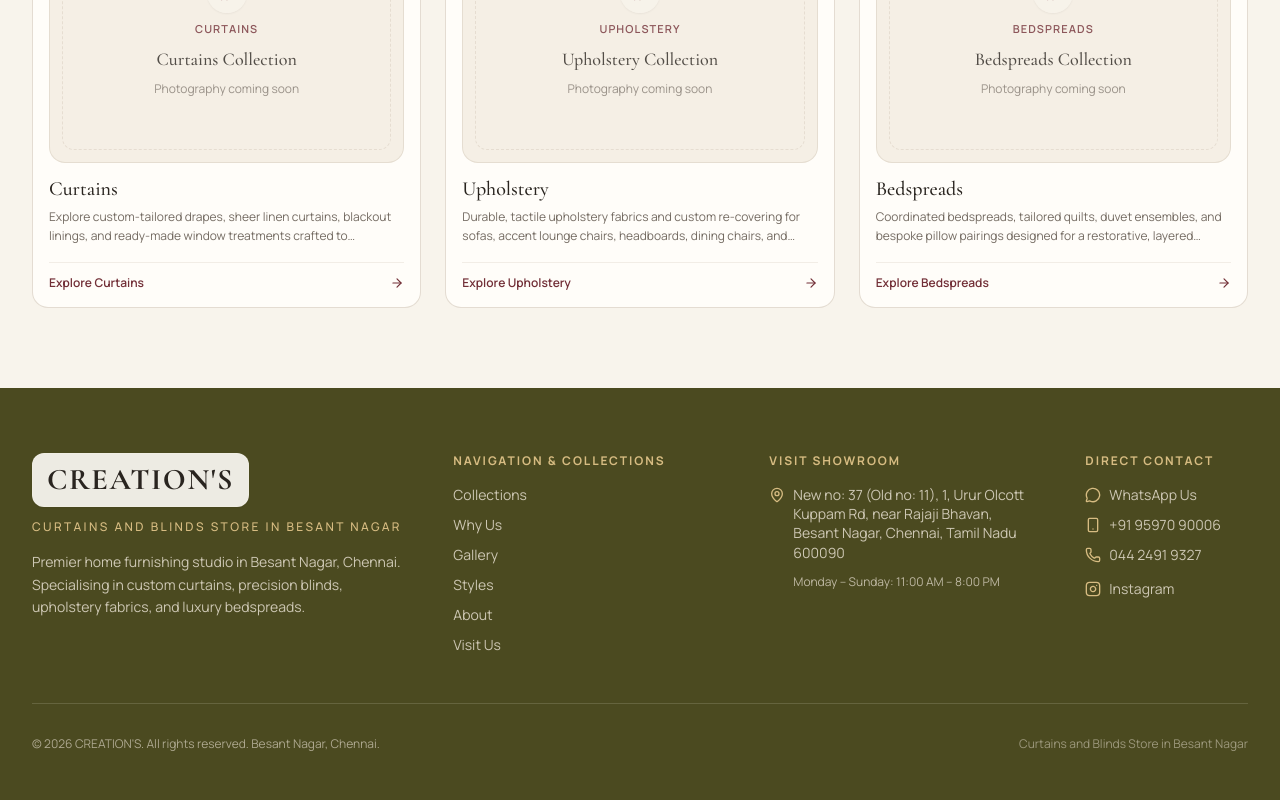
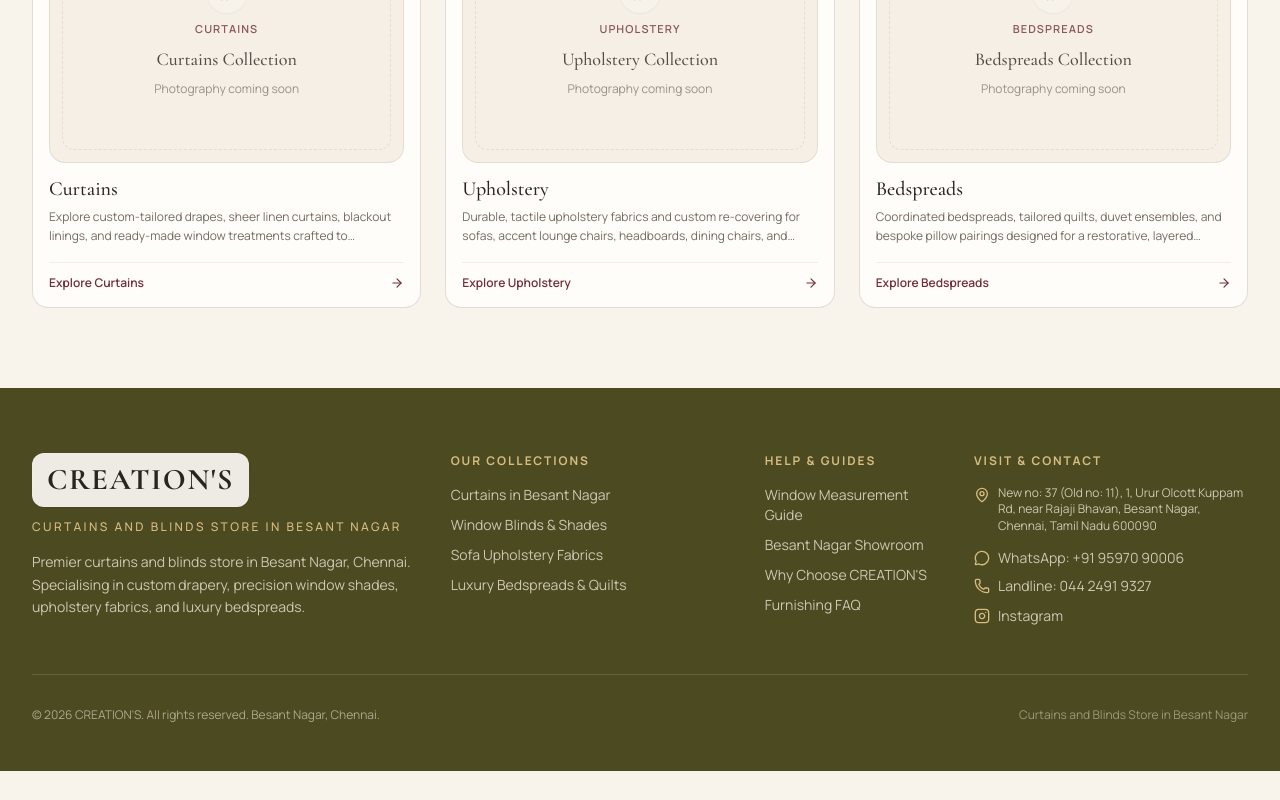
Before and after one commit to Hamza525318/creations, a Next.js app: page /blinds in a window 1280 px wide. Shown: the part 2850-3650 px from the top of the page. After the commit the page ends 3621 px from the top, so only its background shows below. Built offline with nearby package versions, Linux system fonts and the light colour scheme; no server answers.

Commit message:
Execute link building strategy, shorten title & meta descriptions, and fix heading hierarchy

```diff
--- a/src/app/bedspreads/page.tsx
+++ b/src/app/bedspreads/page.tsx
@@ -4,9 +4,9 @@ import CategoryPage from "@/components/collections/category-page";
 import { createMetadata } from "@/config/seo";
 
 export const metadata: Metadata = createMetadata({
-  title: "Bedspreads in Besant Nagar, Chennai | CREATION'S",
+  title: "Bedspreads & Quilts in Besant Nagar",
   description:
-    "Explore luxury bedspreads, tailored quilts, and coordinated bedroom textiles designed for rest and character at CREATION'S in Besant Nagar, Chennai.",
+    "Luxury bedspreads, tailored quilts and bedroom linens in Besant Nagar, Chennai. Crafted for coastal comfort and style at CREATION'S.",
   path: "/bedspreads",
 });
 
--- a/src/app/blinds/page.tsx
+++ b/src/app/blinds/page.tsx
@@ -4,9 +4,9 @@ import CategoryPage from "@/components/collections/category-page";
 import { createMetadata } from "@/config/seo";
 
 export const metadata: Metadata = createMetadata({
-  title: "Blinds in Besant Nagar, Chennai | CREATION'S",
+  title: "Window Blinds in Besant Nagar, Chennai",
   description:
-    "Discover precision window blinds in Besant Nagar, Chennai. Explore tailored Roman blinds, roller shades, and wooden blinds designed for light control and privacy.",
+    "Custom Roman blinds, roller shades & wooden Venetian blinds in Besant Nagar, Chennai. Smooth light control & fitting by CREATION'S.",
   path: "/blinds",
 });
 
--- a/src/app/curtains/page.tsx
+++ b/src/app/curtains/page.tsx
@@ -4,9 +4,9 @@ import CategoryPage from "@/components/collections/category-page";
 import { createMetadata } from "@/config/seo";
 
 export const metadata: Metadata = createMetadata({
-  title: "Curtains in Besant Nagar, Chennai | CREATION'S",
+  title: "Curtains in Besant Nagar, Chennai",
   description:
-    "Explore bespoke curtains in Besant Nagar, Chennai. From sheer linen drapes to lined blackout curtains, tailor your living room and bedroom window treatments with CREATION'S.",
+    "Custom drapes, sheer fabrics & blackout curtains in Besant Nagar, Chennai. Tailored stitching and fitting services by CREATION'S.",
   path: "/curtains",
 });
 
--- a/src/app/layout.tsx
+++ b/src/app/layout.tsx
@@ -24,11 +24,11 @@ const manrope = Manrope({
 export const metadata: Metadata = {
   metadataBase: new URL(siteConfig.url),
   title: {
-    default: "Curtains & Blinds Store in Besant Nagar, Chennai | CREATION'S",
+    default: "Curtains & Blinds in Besant Nagar | CREATION'S",
     template: "%s | CREATION'S",
   },
   description:
-    "Explore curtains, blinds, ready made curtains, upholstery and bedspreads at CREATION'S in Besant Nagar, Chennai. Visit our showroom or contact us for home furnishing requirements.",
+    "Curtains, window blinds, upholstery & bedspreads in Besant Nagar, Chennai. Custom drapery, expert fitting & showroom visits at CREATION'S.",
   alternates: {
     canonical: "/",
   },
@@ -41,23 +41,23 @@ export const metadata: Metadata = {
     siteName: siteConfig.name,
     locale: "en_IN",
     url: siteConfig.url,
-    title: "Curtains & Blinds Store in Besant Nagar, Chennai | CREATION'S",
+    title: "Curtains & Blinds in Besant Nagar | CREATION'S",
     description:
-      "Explore curtains, blinds, ready made curtains, upholstery and bedspreads at CREATION'S in Besant Nagar, Chennai. Visit our showroom or contact us for home furnishing requirements.",
+      "Curtains, window blinds, upholstery & bedspreads in Besant Nagar, Chennai. Custom drapery, expert fitting & showroom visits at CREATION'S.",
     images: [
       {
         url: `${siteConfig.url}/og-default.jpg`,
         width: 1200,
         height: 630,
-        alt: "CREATION'S - Curtains & Blinds Store in Besant Nagar, Chennai",
+        alt: "CREATION'S - Curtains & Blinds in Besant Nagar, Chennai",
       },
     ],
   },
   twitter: {
     card: "summary_large_image",
-    title: "Curtains & Blinds Store in Besant Nagar, Chennai | CREATION'S",
+    title: "Curtains & Blinds in Besant Nagar | CREATION'S",
     description:
-      "Explore curtains, blinds, ready made curtains, upholstery and bedspreads at CREATION'S in Besant Nagar, Chennai. Visit our showroom or contact us for home furnishing requirements.",
+      "Curtains, window blinds, upholstery & bedspreads in Besant Nagar, Chennai. Custom drapery, expert fitting & showroom visits at CREATION'S.",
   },
   robots: {
     index: true,
--- a/src/app/upholstery/page.tsx
+++ b/src/app/upholstery/page.tsx
@@ -4,9 +4,9 @@ import CategoryPage from "@/components/collections/category-page";
 import { createMetadata } from "@/config/seo";
 
 export const metadata: Metadata = createMetadata({
-  title: "Upholstery in Besant Nagar, Chennai | CREATION'S",
+  title: "Upholstery in Besant Nagar, Chennai",
   description:
-    "Give familiar furniture a fresh perspective with durable, tactile upholstery fabrics and custom sofa re-covering at CREATION'S in Besant Nagar, Chennai.",
+    "Custom upholstery fabrics & sofa re-covering in Besant Nagar, Chennai. Premium textures and tailored furniture revival at CREATION'S.",
   path: "/upholstery",
 });
 
--- a/src/components/collections/category-seo-content.tsx
+++ b/src/components/collections/category-seo-content.tsx
@@ -212,6 +212,25 @@ export default function CategorySEOContent({ category }: CategorySEOContentProps
                 </p>
               </div>
             </div>
+
+            {/* Helpful Cross-Links */}
+            <div className="pt-2 flex flex-wrap items-center gap-4 text-xs font-semibold">
+              <Link
+                href="/curtains"
+                className="inline-flex items-center gap-1.5 text-burgundy hover:underline py-1.5 px-3 rounded-lg bg-sand/60 hover:bg-sand"
+              >
+                <span>Coordinate with Custom Curtains</span>
+                <ArrowRight className="h-3 w-3" />
+              </Link>
+
+              <a
+                href="/#location"
+                className="inline-flex items-center gap-1 text-espresso hover:text-burgundy transition-colors py-1.5 px-3 rounded-lg bg-sand/40 hover:bg-sand"
+              >
+                <span>Showroom Location & Fabric Swatches</span>
+                <ArrowRight className="h-3 w-3" />
+              </a>
+            </div>
           </div>
         </Container>
       </section>
@@ -251,6 +270,25 @@ export default function CategorySEOContent({ category }: CategorySEOContentProps
                 </p>
               </div>
             </div>
+
+            {/* Helpful Cross-Links */}
+            <div className="pt-2 flex flex-wrap items-center gap-4 text-xs font-semibold">
+              <Link
+                href="/curtains"
+                className="inline-flex items-center gap-1.5 text-burgundy hover:underline py-1.5 px-3 rounded-lg bg-sand/60 hover:bg-sand"
+              >
+                <span>Matching Bedroom Curtains</span>
+                <ArrowRight className="h-3 w-3" />
+              </Link>
+
+              <Link
+                href="/blinds"
+                className="inline-flex items-center gap-1 text-espresso hover:text-burgundy transition-colors py-1.5 px-3 rounded-lg bg-sand/40 hover:bg-sand"
+              >
+                <span>Bedroom Blackout Blinds</span>
+                <ArrowRight className="h-3 w-3" />
+              </Link>
+            </div>
           </div>
         </Container>
       </section>
--- a/src/components/faq/faq-list.tsx
+++ b/src/components/faq/faq-list.tsx
@@ -32,6 +32,7 @@ export default function FAQList({ items }: FAQListProps) {
                 : "bg-card/70 border-border/80 hover:border-border hover:bg-card"
             }`}
           >
+            <h3 className="m-0 p-0 text-base font-normal">
               <button
                 id={triggerId}
                 type="button"
@@ -52,6 +53,7 @@ export default function FAQList({ items }: FAQListProps) {
                   <ChevronDown className="h-4 w-4" />
                 </span>
               </button>
+            </h3>
 
             {isOpen && (
               <div
--- a/src/components/layout/footer.tsx
+++ b/src/components/layout/footer.tsx
@@ -1,8 +1,8 @@
 import React from "react";
+import Link from "next/link";
 import Container from "./container";
 import BrandLogo from "@/components/common/brand-logo";
 import { siteConfig } from "@/config/site";
-import { mainNav } from "@/config/navigation";
 import { WebsiteMedia } from "@/lib/media/types";
 import { MapPin, Phone, MessageCircle, Smartphone } from "lucide-react";
 
@@ -32,7 +32,7 @@ export default function Footer({ logoMedia }: FooterProps) {
   return (
     <footer className="bg-olive text-ivory border-t border-olive/80 pt-16 pb-24 md:pb-12">
       <Container>
-        <div className="grid grid-cols-1 md:grid-cols-2 lg:grid-cols-12 gap-10 lg:gap-12 pb-12 border-b border-ivory/15">
+        <div className="grid grid-cols-1 md:grid-cols-2 lg:grid-cols-12 gap-8 lg:gap-10 pb-12 border-b border-ivory/15">
           {/* Brand Column */}
           <div className="lg:col-span-4 space-y-4">
             <div className="space-y-2">
@@ -50,49 +50,104 @@ export default function Footer({ logoMedia }: FooterProps) {
               </span>
             </div>
             <p className="font-sans text-sm text-sand/80 leading-relaxed max-w-sm">
-              Premier home furnishing studio in Besant Nagar, Chennai. Specialising in custom curtains, precision blinds, upholstery fabrics, and luxury bedspreads.
+              Premier curtains and blinds store in Besant Nagar, Chennai. Specialising in custom drapery, precision window shades, upholstery fabrics, and luxury bedspreads.
             </p>
           </div>
 
-          {/* Quick Links Column */}
+          {/* Core Collections Links (SEO Internal Link Equity) */}
           <div className="lg:col-span-3 space-y-4">
-            <h3 className="font-sans text-xs font-bold uppercase tracking-[0.16em] text-champagne">
-              Navigation & Collections
-            </h3>
+            <p className="font-sans text-xs font-bold uppercase tracking-[0.16em] text-champagne">
+              Our Collections
+            </p>
             <ul className="space-y-2.5 font-sans text-sm">
-              {mainNav.map((item) => (
-                <li key={item.href}>
-                  <a
-                    href={item.href}
+              <li>
+                <Link
+                  href="/curtains"
                   className="text-sand/80 hover:text-champagne transition-colors"
                 >
-                    {item.title}
-                  </a>
+                  Curtains in Besant Nagar
+                </Link>
               </li>
-              ))}
+              <li>
+                <Link
+                  href="/blinds"
+                  className="text-sand/80 hover:text-champagne transition-colors"
+                >
+                  Window Blinds & Shades
+                </Link>
+              </li>
+              <li>
+                <Link
+                  href="/upholstery"
+                  className="text-sand/80 hover:text-champagne transition-colors"
+                >
+                  Sofa Upholstery Fabrics
+                </Link>
+              </li>
+              <li>
+                <Link
+                  href="/bedspreads"
+                  className="text-sand/80 hover:text-champagne transition-colors"
+                >
+                  Luxury Bedspreads & Quilts
+                </Link>
+              </li>
             </ul>
           </div>
 
-          {/* Visit & Hours Column */}
-          <div className="lg:col-span-3 space-y-4">
-            <h3 className="font-sans text-xs font-bold uppercase tracking-[0.16em] text-champagne">
-              Visit Showroom
-            </h3>
-            <div className="space-y-3 font-sans text-sm text-sand/80">
-              <div className="flex items-start gap-2">
-                <MapPin className="h-4 w-4 text-champagne shrink-0 mt-0.5" />
-                <span className="leading-snug">{siteConfig.address.fullAddress}</span>
-              </div>
-              <p className="text-xs text-sand/70 pl-6">{siteConfig.hours}</p>
-            </div>
+          {/* Helpful Guides & Showroom Links */}
+          <div className="lg:col-span-2 space-y-4">
+            <p className="font-sans text-xs font-bold uppercase tracking-[0.16em] text-champagne">
+              Help & Guides
+            </p>
+            <ul className="space-y-2.5 font-sans text-sm">
+              <li>
+                <Link
+                  href="/measurement-guide"
+                  className="text-sand/80 hover:text-champagne transition-colors"
+                >
+                  Window Measurement Guide
+                </Link>
+              </li>
+              <li>
+                <a
+                  href="/#location"
+                  className="text-sand/80 hover:text-champagne transition-colors"
+                >
+                  Besant Nagar Showroom
+                </a>
+              </li>
+              <li>
+                <a
+                  href="/#why-us"
+                  className="text-sand/80 hover:text-champagne transition-colors"
+                >
+                  Why Choose CREATION&apos;S
+                </a>
+              </li>
+              <li>
+                <a
+                  href="/#faq"
+                  className="text-sand/80 hover:text-champagne transition-colors"
+                >
+                  Furnishing FAQ
+                </a>
+              </li>
+            </ul>
           </div>
 
           {/* Direct Contact Column */}
-          <div className="lg:col-span-2 space-y-4">
-            <h3 className="font-sans text-xs font-bold uppercase tracking-[0.16em] text-champagne">
-              Direct Contact
-            </h3>
+          <div className="lg:col-span-3 space-y-4">
+            <p className="font-sans text-xs font-bold uppercase tracking-[0.16em] text-champagne">
+              Visit & Contact
+            </p>
             <div className="space-y-2.5 font-sans text-sm text-sand/80">
+              <div className="flex items-start gap-2">
+                <MapPin className="h-4 w-4 text-champagne shrink-0 mt-0.5" />
+                <span className="leading-snug text-xs">{siteConfig.address.fullAddress}</span>
+              </div>
+
+              <div className="pt-1 flex flex-col space-y-2">
                 <a
                   href={siteConfig.whatsappUrl}
                   target="_blank"
@@ -100,15 +155,7 @@ export default function Footer({ logoMedia }: FooterProps) {
                   className="flex items-center gap-2 hover:text-champagne transition-colors"
                 >
                   <MessageCircle className="h-4 w-4 text-champagne shrink-0" />
-                <span>WhatsApp Us</span>
-              </a>
-
-              <a
-                href={`tel:${siteConfig.phoneRaw}`}
-                className="flex items-center gap-2 hover:text-champagne transition-colors"
-              >
-                <Smartphone className="h-4 w-4 text-champagne shrink-0" />
-                <span>{siteConfig.phone}</span>
+                  <span>WhatsApp: {siteConfig.phone}</span>
                 </a>
 
                 <a
@@ -116,18 +163,19 @@ export default function Footer({ logoMedia }: FooterProps) {
                   className="flex items-center gap-2 hover:text-champagne transition-colors"
                 >
                   <Phone className="h-4 w-4 text-champagne shrink-0" />
-                <span>{siteConfig.landline}</span>
+                  <span>Landline: {siteConfig.landline}</span>
                 </a>
 
                 <a
                   href={siteConfig.socialLinks.instagram}
                   target="_blank"
                   rel="noopener noreferrer"
-                className="flex items-center gap-2 hover:text-champagne transition-colors pt-1"
+                  className="flex items-center gap-2 hover:text-champagne transition-colors pt-0.5"
                 >
                   <InstagramIcon className="h-4 w-4 text-champagne shrink-0" />
                   <span>Instagram</span>
                 </a>
+              </div>
             </div>
           </div>
         </div>
--- a/src/components/sections/location-section.tsx
+++ b/src/components/sections/location-section.tsx
@@ -45,7 +45,7 @@ export default async function LocationSection() {
               <div className="flex items-start space-x-3 text-espresso">
                 <MapPin className="h-5 w-5 text-burgundy shrink-0 mt-0.5" />
                 <div>
-                  <h4 className="font-sans text-sm font-semibold">Showroom Address</h4>
+                  <h3 className="font-sans text-sm font-semibold">Showroom Address</h3>
                   <p className="font-sans text-sm text-taupe leading-relaxed">
                     {siteConfig.address.fullAddress}
                   </p>
@@ -58,7 +58,7 @@ export default async function LocationSection() {
               <div className="flex items-start space-x-3 text-espresso">
                 <Smartphone className="h-5 w-5 text-burgundy shrink-0 mt-0.5" />
                 <div>
-                  <h4 className="font-sans text-sm font-semibold">Mobile & WhatsApp</h4>
+                  <h3 className="font-sans text-sm font-semibold">Mobile & WhatsApp</h3>
                   <a
                     href={`tel:${siteConfig.phoneRaw}`}
                     className="font-sans text-sm text-taupe hover:text-burgundy transition-colors block"
@@ -71,7 +71,7 @@ export default async function LocationSection() {
               <div className="flex items-start space-x-3 text-espresso">
                 <Phone className="h-5 w-5 text-burgundy shrink-0 mt-0.5" />
                 <div>
-                  <h4 className="font-sans text-sm font-semibold">Landline</h4>
+                  <h3 className="font-sans text-sm font-semibold">Landline</h3>
                   <a
                     href={`tel:${siteConfig.landlineRaw}`}
                     className="font-sans text-sm text-taupe hover:text-burgundy transition-colors block"
@@ -84,7 +84,7 @@ export default async function LocationSection() {
               <div className="flex items-start space-x-3 text-espresso">
                 <Clock className="h-5 w-5 text-burgundy shrink-0 mt-0.5" />
                 <div>
-                  <h4 className="font-sans text-sm font-semibold">Showroom Hours</h4>
+                  <h3 className="font-sans text-sm font-semibold">Showroom Hours</h3>
                   <p className="font-sans text-sm text-taupe">
                     {siteConfig.hours}
                   </p>
--- a/src/components/sections/testimonials-section.tsx
+++ b/src/components/sections/testimonials-section.tsx
@@ -44,9 +44,9 @@ export default function TestimonialsSection() {
             <div className="pt-4 border-t border-border/60 space-y-2">
               <div className="flex items-start justify-between gap-2">
                 <div>
-                  <h3 className="font-sans text-sm font-semibold text-espresso">
+                  <p className="font-sans text-sm font-semibold text-espresso">
                     {item.author}
-                  </h3>
+                  </p>
                   {item.badge && (
                     <p className="font-sans text-[11px] text-taupe/80">
                       {item.badge}
--- a/src/config/seo.ts
+++ b/src/config/seo.ts
@@ -22,12 +22,15 @@ export function createMetadata({
   noIndex = false,
 }: PageMetadataProps): Metadata {
   const canonicalUrl = path ? `${siteConfig.url}${path}` : siteConfig.url;
+  const fullTitle = title.includes(siteConfig.name)
+    ? title
+    : `${title} | ${siteConfig.name}`;
 
   const defaultImage = {
     url: `${siteConfig.url}/og-default.jpg`,
     width: 1200,
     height: 630,
-    alt: `${siteConfig.name} - Curtains & Blinds Store in Besant Nagar, Chennai`,
+    alt: `${siteConfig.name} - Curtains & Blinds in Besant Nagar, Chennai`,
   };
 
   const ogImage = image
@@ -35,7 +38,7 @@ export function createMetadata({
         url: image.url,
         width: image.width || 1200,
         height: image.height || 630,
-        alt: image.alt || title,
+        alt: image.alt || fullTitle,
       }
     : defaultImage;
 
@@ -50,13 +53,13 @@ export function createMetadata({
       siteName: siteConfig.name,
       locale: "en_IN",
       url: canonicalUrl,
-      title,
+      title: fullTitle,
       description,
       images: [ogImage],
     },
     twitter: {
       card: "summary_large_image",
-      title,
+      title: fullTitle,
       description,
       images: [ogImage.url],
     },
```
Also changed, not shown: src/app/measurement-guide/page.tsx (+6 -6 lines), 1 other file (tests, documents, lock files or other folders). Lines whose indentation alone changed are shown as unchanged.
